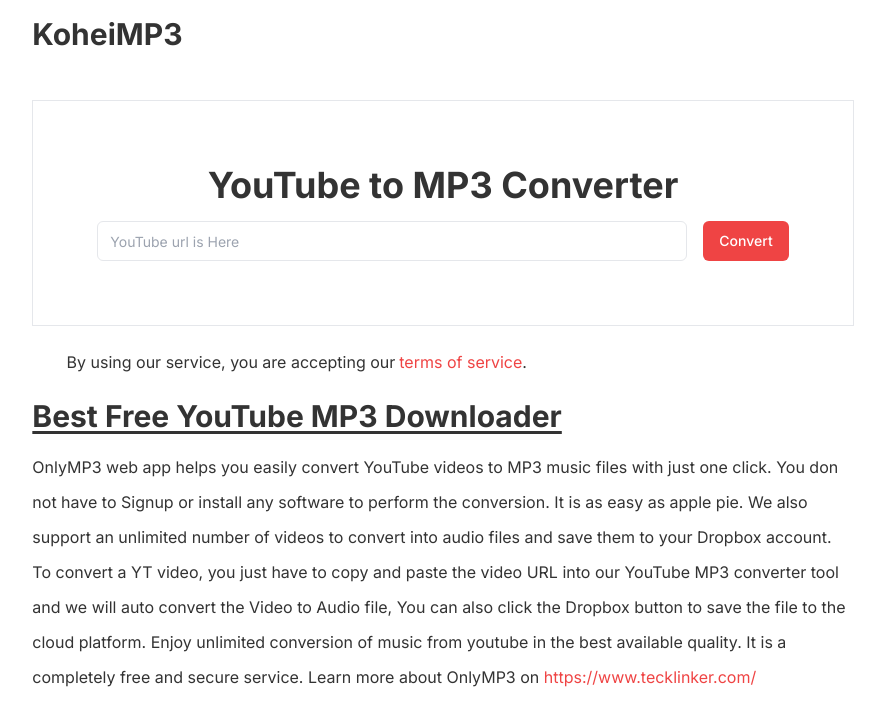
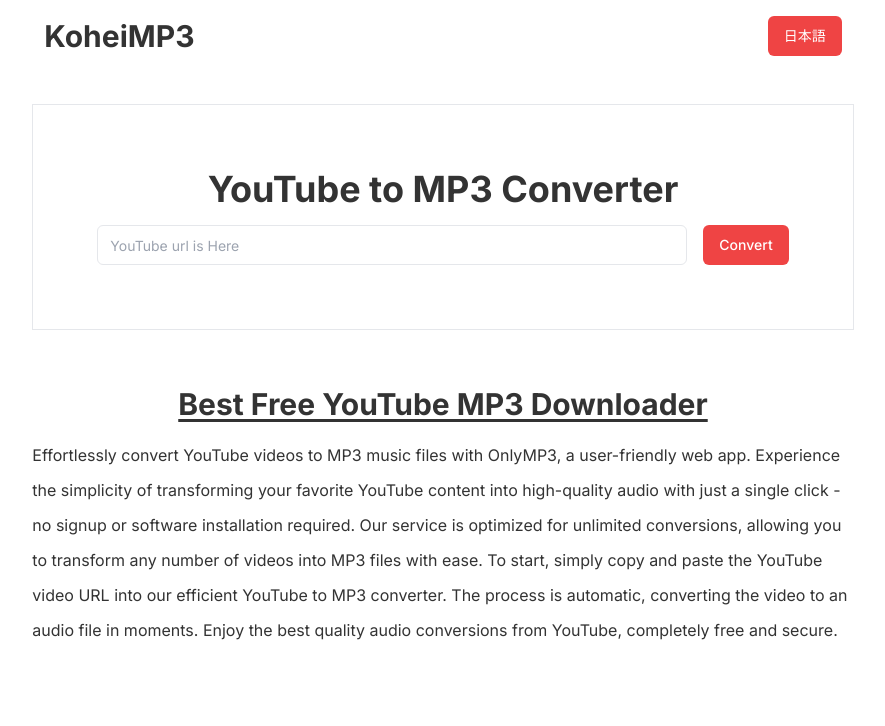
Before and after one commit to kouhei-github/youtube-cobverter-nextjs, a Next.js app: page / in a window 1280 px wide. Shown: the top 726 px of the page, without its empty margins (197-1082 px from the left). Built offline with nearby package versions, Linux system fonts and the light colour scheme.

Commit message:
日本語サイトと英語サイトに対応させた

```diff
--- a/components/YouTube.tsx
+++ b/components/YouTube.tsx
@@ -33,10 +33,13 @@
     setConvert(flag)
   }
 
+  const [language, setLanguage] = useState("en")
+
   return (
       <div className="container md:px-4 px-0 rounded md:w-2/3 w-[93%] mx-auto">
-        <header className="flex md:flex-row flex-col md:justify-between justify-start md:items-center items-start py-4">
+        <header className="flex items-center justify-between py-4 px-3">
           <h1 className="md:text-3xl text-xl  font-bold text-[#333333]">KoheiMP3</h1>
+          <Button onClick={() => setLanguage(language === "en" ? "ja" : "en")} className="bg-red-500 text-white hover:bg-red-600">{language === "en" ? "日本語" : "English"}</Button>
         </header>
 
         {convert ? (
@@ -55,6 +58,7 @@
               <section className="mt-8 border border-gray-200 md:p-16 p-5">
                 <h2 className="md:text-4xl text-xl font-bold text-center text-[#333333] mb-4">YouTube to MP3
                   Converter</h2>
+
                 <div className="flex justify-center items-center space-x-4">
                   <input
                       type={"text"}
@@ -68,34 +72,22 @@
                   <Button onClick={() => upload()} className="bg-red-500 text-white hover:bg-red-600">Convert</Button>
                 </div>
               </section>
-              <main>
-                <p className="text-left text-[#333333] my-6 w-11/12 mx-auto">
-                  By using our service, <br className={"block md:hidden"}/>you are accepting our
-                  <Link className="text-red-500 hover:text-red-600 pl-1" href="#">
-                    terms of service
-                  </Link>
-                  .{"\n                  "}
-                </p>
+              <main className={"mt-14"}>
                 <section className="md:w-full w-[95%] mx-auto">
-                  <h3 className="md:text-3xl text-xl font-bold text-[#333333] mb-4 underline underline-offset-4">Best
-                    Free YouTube MP3 Downloader</h3>
-                  <p className="text-[#333333] md:leading-[35px] leading-[28px]">
-                    OnlyMP3 web app helps you easily convert YouTube videos to MP3 music files with just one click. You
-                    don not
-                    have to Signup or install any software to perform the conversion. It is as easy as apple pie. We
-                    also
-                    support
-                    an unlimited number of videos to convert into audio files and save them to your Dropbox account. To
-                    convert
-                    a YT video, you just have to copy and paste the video URL into our YouTube MP3 converter tool and we
-                    will
-                    auto convert the Video to Audio file, You can also click the Dropbox button to save the file to the
-                    cloud
-                    platform. Enjoy unlimited conversion of music from youtube in the best available quality. It is a
-                    completely
-                    free and secure service. Learn more about OnlyMP3 on <Link
-                      className={"text-red-500 hover:underline"}
-                      href={"https://www.tecklinker.com/"}>https://www.tecklinker.com/</Link>
+                  <h3 className="md:text-3xl text-xl font-bold text-center text-[#333333] mb-4 underline underline-offset-4">
+                    {language === "ja" ? "最高品質のYouTube MP3変換サイト" : "Best Free YouTube MP3 Downloader"}
+                  </h3>
+                  <p className={`text-[#333333] md:leading-[35px] leading-[28px] ${language === "en" ? "block" : "hidden"}`}>
+                    Effortlessly convert YouTube videos to MP3 music files with OnlyMP3, a user-friendly web app.
+                    Experience the simplicity of transforming your favorite YouTube content into high-quality audio with
+                    just a single click - no signup or software installation required. Our service is optimized for
+                    unlimited conversions, allowing you to transform any number of videos into MP3 files with ease. To
+                    start, simply copy and paste the YouTube video URL into our efficient YouTube to MP3 converter. The
+                    process is automatic, converting the video to an audio file in moments. Enjoy the best quality audio
+                    conversions from YouTube, completely free and secure.
+                  </p>
+                  <p className={`text-[#333333] md:leading-[35px] leading-[28px] ${language === "ja" ? "block" : "hidden"}`}>
+                    OnlyMP3は、YouTube動画をMP3音楽ファイルに簡単に変換できる使いやすいウェブアプリです。このサービスにはサインアップやソフトウェアのインストールは必要ありません。私たちのサービスは無制限の変換をサポートし、任意の数のビデオをMP3ファイルに簡単に変換することができます。使用方法は簡単です。YouTube動画のURLをコピーして、MP3変換ソフトに貼り付けるだけです。プロセスは自動的で、瞬時にビデオをオーディオファイルに変換します。最高品質のオーディオで、YouTubeからの変換を完全無料かつ安全に楽しむことができます。
                   </p>
                 </section>
               </main>
--- a/components/youtube-mp3-convert.tsx
+++ b/components/youtube-mp3-convert.tsx
@@ -53,7 +53,7 @@
                 <div className="flex justify-between items-center border-b border-gray-200 py-1 sm:py-2">
                   <span className="text-gray-800 text-sm sm:text-base">File Size</span>
                   {props.loading ? <Skeleton height={isMobile ? 30 : 30} width={isMobile ? 90 : 90}/> :
-                      <span className="font-medium text-sm sm:text-base">4.3 MB</span>}
+                      <span className="font-medium text-sm sm:text-base">{props.fileSize} MB</span>}
 
                 </div>
                 <div className="flex justify-between items-center py-1 sm:py-2">
@@ -71,14 +71,15 @@
                             <Button className="bg-red-600 text-white py-2 sm:py-0">DropBox</Button>
                           </Link>
                       }
-
-
                   </div>
                 </div>
               </div>
-
-              <Button className="bg-red-600 text-white w-full py-2 sm:py-0"
-                      onClick={() => props.loading ? console.log( "wait" ) : props.setAnotherVideo( false )}>{props.loading ? "Wait For Minutes" : "Convert another video"}</Button>
+              <Button
+                  className="bg-red-600 text-white w-full py-2 sm:py-0"
+                  onClick={() => props.loading ? console.log( "wait" ) : props.setAnotherVideo( false )}
+              >
+                {props.loading ? "Wait For Minutes" : "Convert another video"}
+              </Button>
             </div>
           </CardContent>
         </Card>
```
